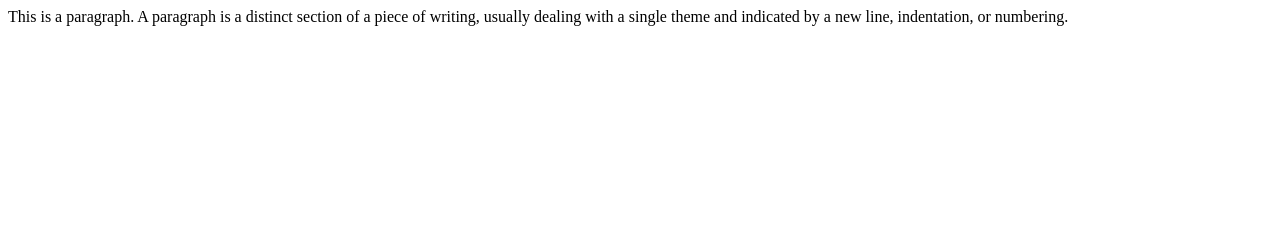
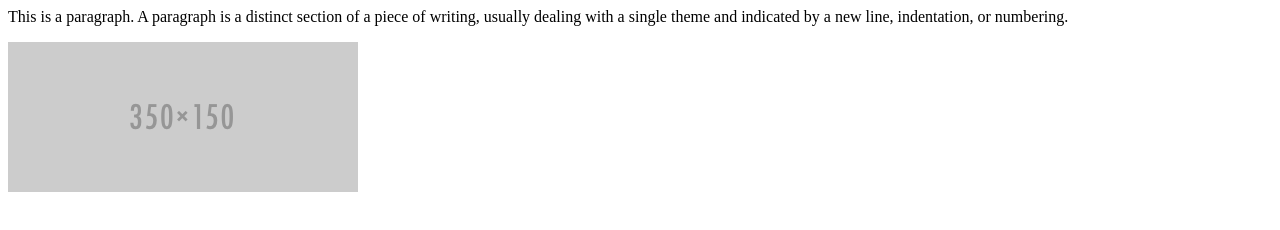
Before and after one commit to abosarge/FEWD, a plain HTML site: page Class One/Index.html in a window 1280 px wide. Drawn offline with Linux system fonts and the light colour scheme.

Commit message:
Add Image

```diff
--- a/Class One/Index.html
+++ b/Class One/Index.html
@@ -3,3 +3,5 @@
 <p>This is a paragraph. A paragraph is a distinct section of a piece of writing,
   usually dealing with a single theme and indicated by a new line, indentation,
   or numbering.</p>
+
+<img src="images/placeholder.png" alt="placeholder image">
```
Also changed, not shown: Class One/images/placeholder.png (added).
